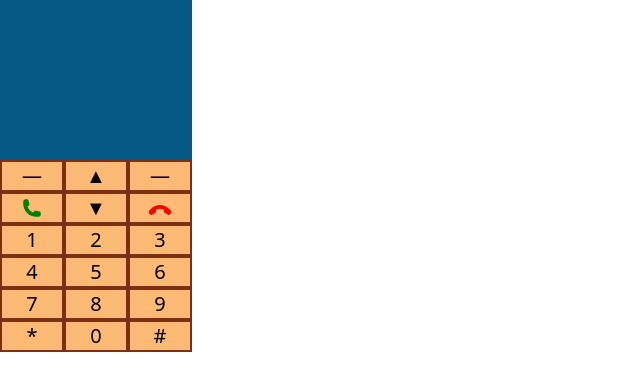
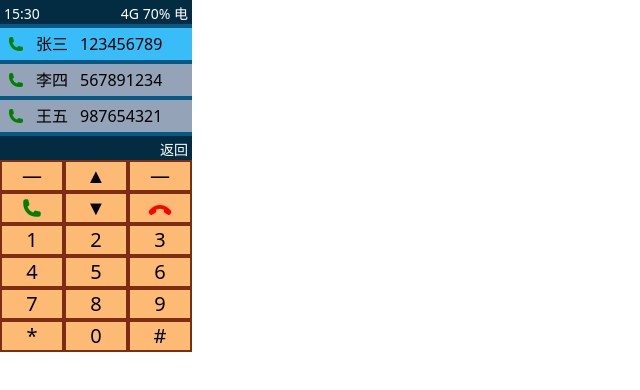
Before and after one commit to kljzndx/key-phone, a Vue app: page /p-book in a window 1280 px wide. Shown: the top 390 px of the page, without its empty margins (0-640 px from the left). Built offline with nearby package versions, Linux system fonts and the light colour scheme.

Commit message:
完成电话簿界面制作

```diff
--- a/src/routers/screenRouter.ts
+++ b/src/routers/screenRouter.ts
@@ -5,6 +5,7 @@ import Lock from '@/screens/lock.vue'
 import Unlock from '@/screens/unlock.vue'
 import Powerdown from '@/screens/powerdown.vue'
 import Powerup from '@/screens/powerup.vue'
+import PhoneBook from '@/screens/phoneBook.vue'
 
 export const useScreenRouter = createRouter({
     history: createWebHistory(),
@@ -33,5 +34,9 @@ export const useScreenRouter = createRouter({
             path: '/home',
             component: Home
         },
+        {
+            path: '/p-book',
+            component: PhoneBook
+        },
     ]
 })
--- /dev/null
+++ b/src/screens/phoneBook.vue
@@ -0,0 +1,59 @@
+<script setup lang="ts">
+import { useScreenStore } from "@/stores/screen";
+import Container from "./container.vue";
+import { onMounted, watch } from "vue";
+
+const store=useScreenStore();
+
+const data=[
+    {
+        name:'张三',
+        tel:'123456789'
+    },
+    {
+        name:'李四',
+        tel:'567891234'
+    },
+    {
+        name:'王五',
+        tel:'987654321'
+    },
+]
+
+watch(()=>store.optionId, (vl, ovl)=>{
+    if (vl>=data.length){
+        store.optionId=data.length-1;
+        return;
+    }
+
+    store.input=data[vl].tel;
+})
+
+onMounted(()=>{
+    if (store.optionId>=data.length)
+        store.optionId=0;
+
+    store.input=data[store.optionId].tel;
+})
+</script>
+
+<template>
+    <Container rt-fn-text="返回" rt-fn-url="#back" #main>
+        <ul>
+            <li class="py-1 px-2 my-1 flex flex-nowrap gap-x-3
+                overflow-hidden text-nowrap whitespace-nowrap text-clip"
+                :class="[store.optionId==id?'bg-sky-400':'bg-slate-400']"
+                v-for="(item, id) of data" :key="item.tel">
+                <div>
+                    <svg xmlns="http://www.w3.org/2000/svg" viewBox="0 0 24 24" fill="green" class="size-4 my-1">
+                        <path fill-rule="evenodd"
+                            d="M1.5 4.5a3 3 0 0 1 3-3h1.372c.86 0 1.61.586 1.819 1.42l1.105 4.423a1.875 1.875 0 0 1-.694 1.955l-1.293.97c-.135.101-.164.249-.126.352a11.285 11.285 0 0 0 6.697 6.697c.103.038.25.009.352-.126l.97-1.293a1.875 1.875 0 0 1 1.955-.694l4.423 1.105c.834.209 1.42.959 1.42 1.82V19.5a3 3 0 0 1-3 3h-2.25C8.552 22.5 1.5 15.448 1.5 6.75V4.5Z"
+                            clip-rule="evenodd" />
+                    </svg>
+                </div>
+                <p>{{ item.name }}</p>
+                <p>{{ item.tel }}</p>
+            </li>
+        </ul>
+    </Container>
+</template>
```
